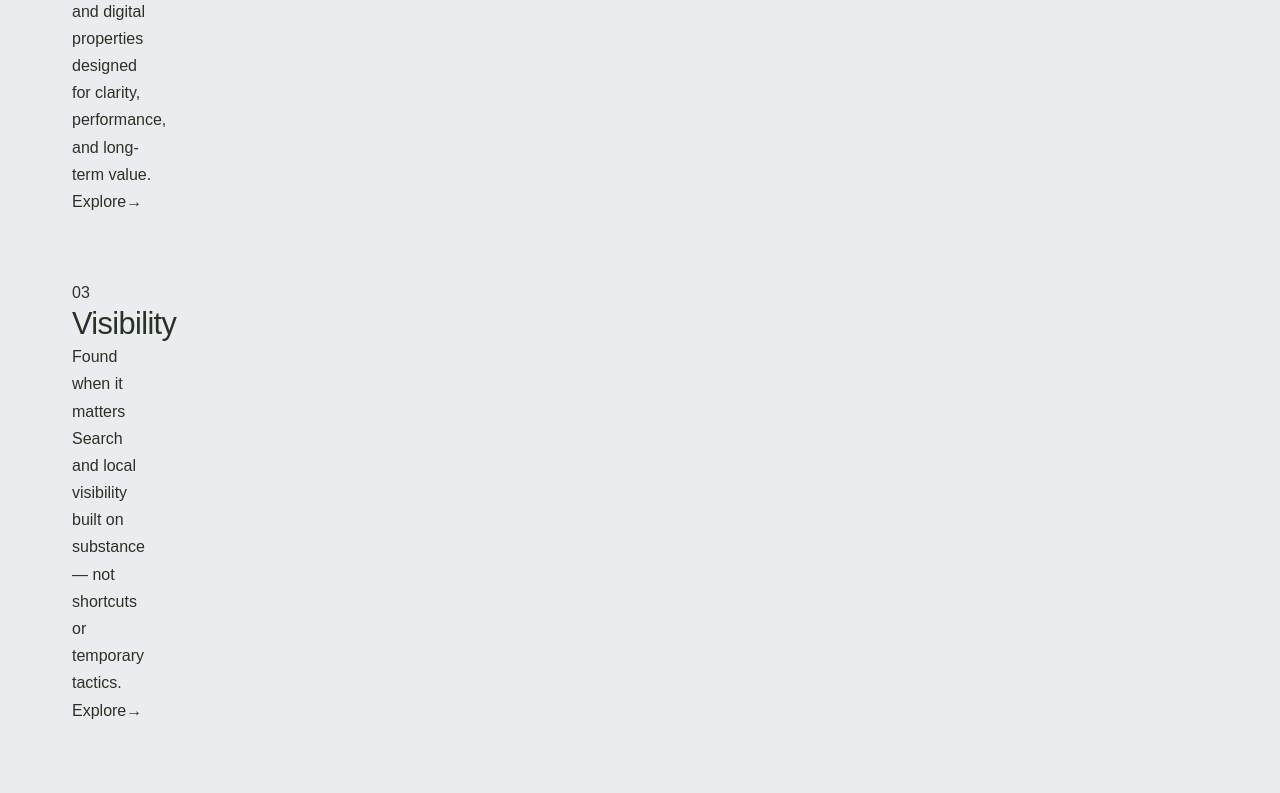
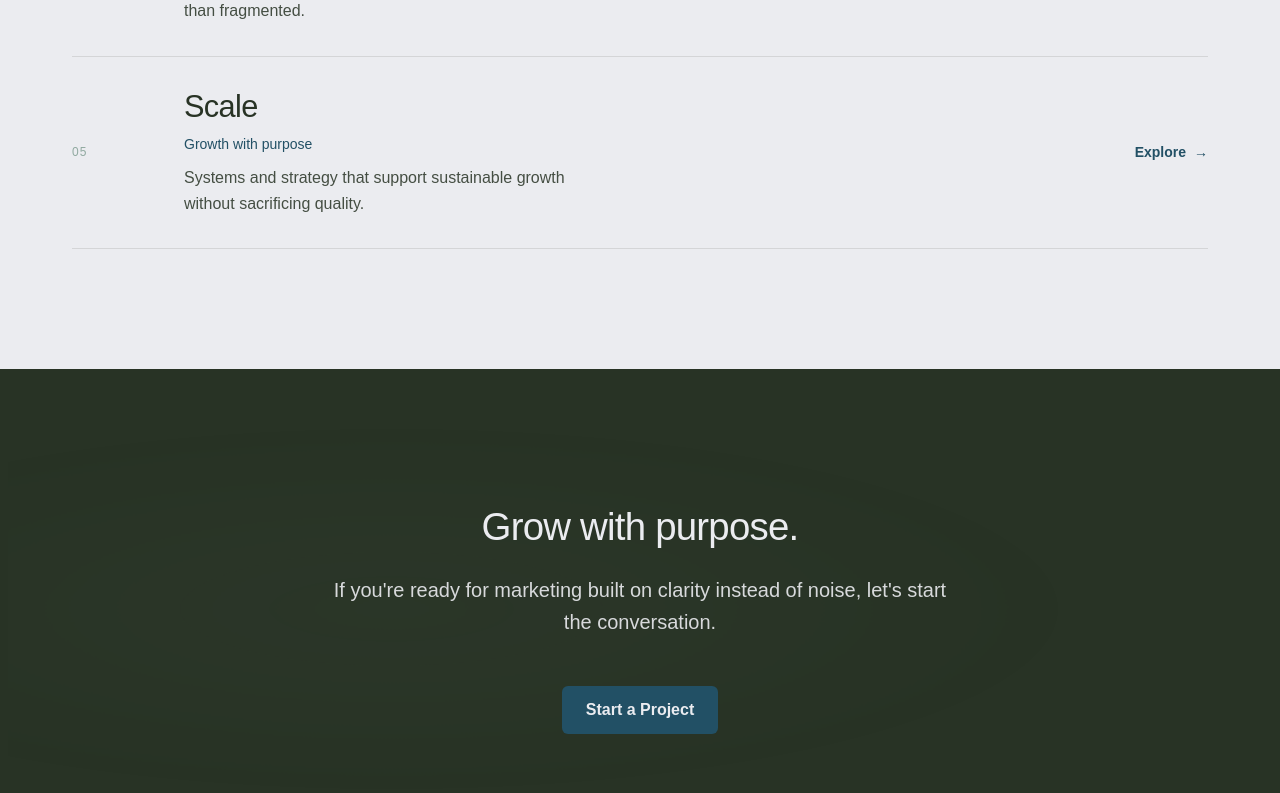
Before and after one commit to cxcainexcaviar/desertfoxdigital, a Next.js app: page / in a window 1280 px wide. Shown: the part 1580-2373 px from the top of the page. Built offline with nearby package versions, Linux system fonts and the light colour scheme; no server answers; a web font is replaced by a local one.

Commit message:
feat: pattern styles for Approach, ProjectCard, Testimonial, CTA

```diff
--- a/src/styles/patterns.css
+++ b/src/styles/patterns.css
@@ -1,5 +1,4 @@
-/* Patterns — section-level assemblies per UI-PATTERNS.md.
-   Filled in as patterns are assembled in Phase 8+. */
+/* Patterns — section-level assemblies per UI-PATTERNS.md. */
 
 /* Hero */
 .hero {
@@ -17,28 +16,273 @@
   }
 }
 
-/* Approach row */
+/* —— Approach —— */
+.approach-list {
+  display: flex;
+  flex-direction: column;
+}
+
 .approach-row {
+  border-top: 1px solid var(--color-border);
+  transition: background-color var(--duration-fast) var(--ease-standard);
+}
+
+.approach-row:last-child {
+  border-bottom: 1px solid var(--color-border);
+}
+
+.approach-row:hover {
+  background-color: rgba(40, 51, 37, 0.03);
+}
+
+.approach-row__link {
   display: grid;
   grid-template-columns: 1fr;
   gap: var(--space-16);
   padding-block: var(--space-32);
-  transition: background-color var(--duration-fast) var(--ease-standard);
+  min-height: 44px;
+  color: inherit;
 }
 
 @media (min-width: 1024px) {
-  .approach-row {
+  .approach-row__link {
     grid-template-columns: 80px 1fr auto;
     gap: var(--space-32);
     align-items: center;
   }
 }
 
-.approach-row:hover {
-  background-color: rgba(255, 255, 255, 0.02);
+.approach-row__number {
+  font-family: var(--font-mono);
+  font-size: var(--text-caption);
+  font-weight: 500;
+  letter-spacing: 0.08em;
+  color: var(--color-agave);
 }
 
-/* CTA Block */
+.approach-row__title {
+  font-family: var(--font-display);
+  font-size: var(--text-h3);
+  font-weight: 500;
+  line-height: 1.2;
+  transition: font-weight var(--duration-fast) var(--ease-standard);
+}
+
+.approach-row:hover .approach-row__title {
+  font-weight: 600;
+}
+
+.approach-row__principle {
+  font-size: var(--text-small);
+  font-weight: 500;
+  color: var(--color-deep-teal);
+  margin-top: var(--space-8);
+}
+
+.approach-row__description {
+  font-size: var(--text-body);
+  line-height: 1.6;
+  margin-top: var(--space-8);
+  max-width: 48ch;
+  opacity: 0.85;
+}
+
+.approach-row__cta {
+  display: inline-flex;
+  align-items: center;
+  gap: var(--space-8);
+  font-size: var(--text-small);
+  font-weight: 600;
+  color: var(--color-deep-teal);
+  white-space: nowrap;
+}
+
+.approach-row__arrow {
+  display: inline-block;
+  transition: transform var(--duration-fast) var(--ease-standard);
+}
+
+.approach-row:hover .approach-row__arrow {
+  transform: translateX(6px);
+}
+
+/* —— Project Card —— */
+.project-card__link {
+  display: block;
+  color: inherit;
+}
+
+.project-card__media {
+  position: relative;
+  aspect-ratio: 16 / 9;
+  overflow: hidden;
+  border-radius: var(--radius-md);
+  background: color-mix(in srgb, var(--color-agave) 20%, transparent);
+}
+
+.project-card__image {
+  width: 100%;
+  height: 100%;
+  object-fit: cover;
+  transition: transform var(--duration-standard) var(--ease-standard);
+}
+
+.project-card:hover .project-card__image {
+  transform: scale(1.02);
+}
+
+.project-card__body {
+  padding-top: var(--space-24);
+}
+
+.project-card__title {
+  font-family: var(--font-display);
+  font-size: var(--text-h3);
+  font-weight: 500;
+  line-height: 1.2;
+  transition: transform var(--duration-standard) var(--ease-standard);
+}
+
+.project-card:hover .project-card__title {
+  transform: translateY(-2px);
+}
+
+.project-card__description {
+  margin-top: var(--space-12);
+  font-size: var(--text-body);
+  line-height: 1.6;
+  display: -webkit-box;
+  -webkit-line-clamp: 3;
+  -webkit-box-orient: vertical;
+  overflow: hidden;
+}
+
+.project-card__tags {
+  display: flex;
+  flex-wrap: wrap;
+  gap: var(--space-8);
+  list-style: none;
+  margin-top: var(--space-16);
+  opacity: 0.8;
+  transition: opacity var(--duration-standard) var(--ease-standard);
+}
+
+.project-card:hover .project-card__tags {
+  opacity: 1;
+}
+
+.project-card__cta {
+  display: inline-flex;
+  align-items: center;
+  gap: var(--space-8);
+  margin-top: var(--space-16);
+  font-size: var(--text-small);
+  font-weight: 600;
+  color: var(--color-deep-teal);
+}
+
+.project-card__arrow {
+  display: inline-block;
+  transition: transform var(--duration-fast) var(--ease-standard);
+}
+
+.project-card:hover .project-card__arrow {
+  transform: translateX(6px);
+}
+
+/* —— Metric Badge —— */
+.metric-badge {
+  display: flex;
+  flex-direction: column;
+  gap: var(--space-4);
+}
+
+.metric-badge__value {
+  font-family: var(--font-body);
+  font-size: var(--text-h3);
+  font-weight: 700;
+  line-height: 1.1;
+  color: var(--color-fox-clay);
+}
+
+.metric-badge__label {
+  font-size: var(--text-caption);
+  font-weight: 500;
+  color: var(--color-agave);
+}
+
+/* —— Testimonial Card —— */
+.testimonial-card {
+  margin: 0;
+  padding: var(--space-32);
+  background: var(--color-white);
+  border: 1px solid var(--color-border);
+  border-radius: var(--radius-md);
+  box-shadow: var(--shadow-sm);
+}
+
+.testimonial-card__quote {
+  font-family: var(--font-display);
+  font-size: var(--text-h4);
+  font-weight: 400;
+  line-height: 1.4;
+  max-width: none;
+}
+
+.testimonial-card__footer {
+  display: flex;
+  flex-direction: column;
+  gap: var(--space-4);
+  margin-top: var(--space-24);
+  font-style: normal;
+}
+
+.testimonial-card__client {
+  font-family: var(--font-body);
+  font-size: var(--text-small);
+  font-weight: 600;
+  font-style: normal;
+}
+
+.testimonial-card__business,
+.testimonial-card__service {
+  font-size: var(--text-caption);
+  opacity: 0.7;
+}
+
+/* —— CTA Block —— */
+.cta-block-section {
+  position: relative;
+  overflow: hidden;
+}
+
+.cta-block__atmosphere {
+  position: absolute;
+  inset: 0;
+  pointer-events: none;
+}
+
 .cta-block {
+  position: relative;
   text-align: center;
+  max-width: 640px;
+  margin-inline: auto;
 }
+
+.cta-block__heading {
+  margin-top: var(--space-16);
+  color: var(--color-dust);
+}
+
+.cta-block__body {
+  margin-top: var(--space-24);
+  margin-inline: auto;
+  color: var(--color-dust);
+  opacity: 0.9;
+}
+
+.cta-block__action {
+  margin-top: var(--space-40, var(--space-48));
+  display: flex;
+  justify-content: center;
+}
```
